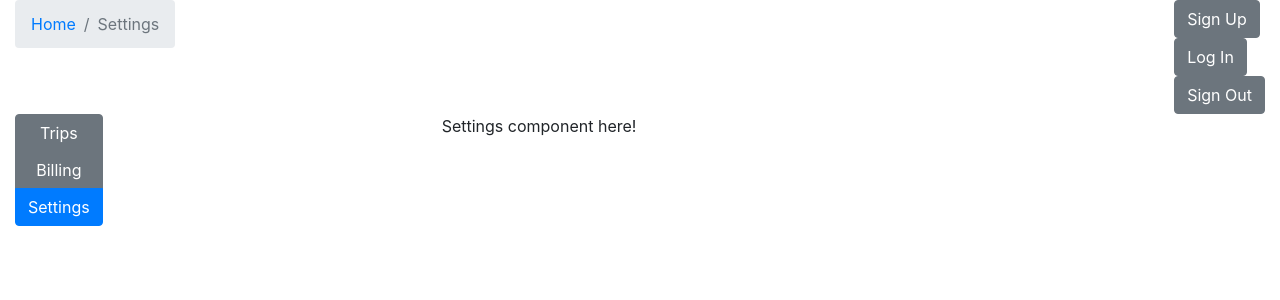
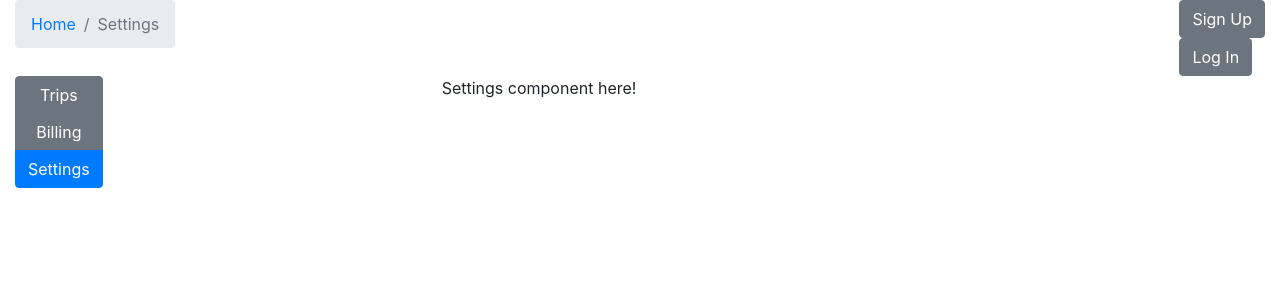
Before and after one commit to BloomTech-Labs/LabsPT1_bkwds, a React (Create React App) app in the folder client/: page /settings in a window 1280 px wide. Shown: the top 300 px of the page. Built offline with nearby package versions, Linux system fonts and the light colour scheme.

Commit message:
Display authenticate buttons according to route and authenticated state

```diff
--- a/client/src/App.js
+++ b/client/src/App.js
@@ -56,7 +56,10 @@ class App extends React.Component {
     return (
       <Router>
         <Switch>
-          <LayoutWrapper>
+          <LayoutWrapper
+            isLoggedIn={this.state.isLoggedIn}
+            isSignedUp={this.state.isSignedUp}
+          >
             <Route path="/" exact component={Home} />
             <Route
               path="/login"
--- a/client/src/components/Wrapper/LayoutWrapper.js
+++ b/client/src/components/Wrapper/LayoutWrapper.js
@@ -18,15 +18,21 @@ const LayoutWrapper = props => {
               )}
           </Col>
           <Col id="authButton" xs="auto">
+            {props.location.pathname !== "/signup" && (
               <Button>
                 <Link to="/signup">Sign Up</Link>
               </Button>
+            )}
+            {!props.isLoggedIn && props.location.pathname !== "/login" && (
               <Button>
                 <Link to="/login">Log In</Link>
               </Button>
+            )}
+            {props.isLoggedIn && (
               <Button>
                 <Link to="/">Sign Out</Link>
               </Button>
+            )}
           </Col>
         </Row>
         <Row>
```
Lines whose indentation alone changed are shown as unchanged.
